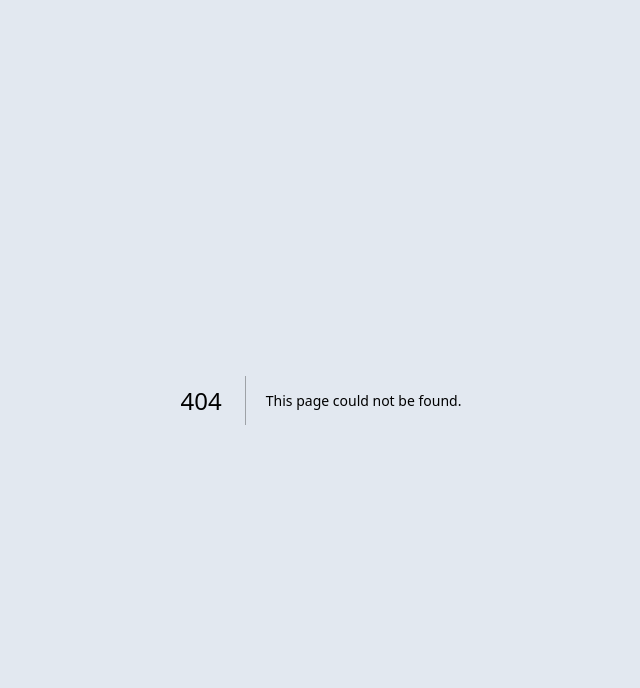
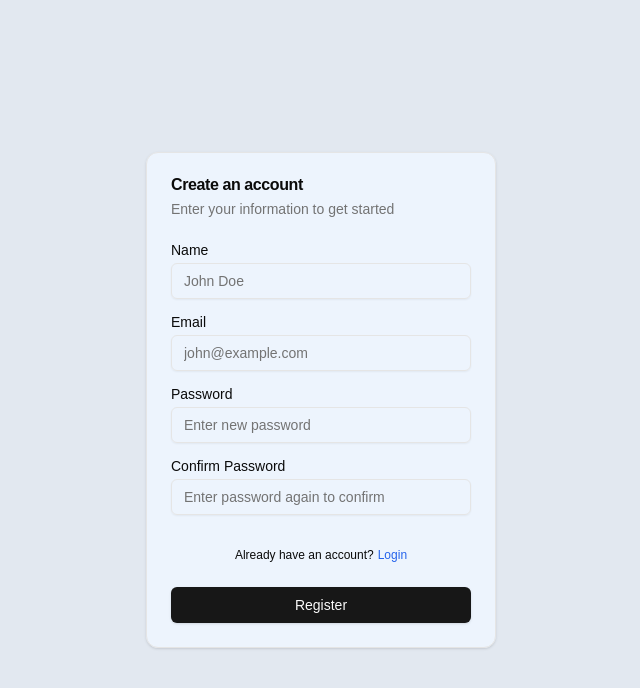
Before and after one commit to RaninduGeekiyanage/evotech-react-project_harshana, a Next.js app: page /register in a window 1280 px wide. Before the commit this address had no page. Shown: the top 688 px of the page, without its empty margins (319-959 px from the left). Built offline with nearby package versions, Linux system fonts and the light colour scheme.

Commit message:
27/12/2024 Session - P2

```diff
--- /dev/null
+++ b/app/register/page.jsx
@@ -0,0 +1,10 @@
+import RegisterForm from "./register-form";
+
+// Keep this as the server component (functional component)
+export default function RegisterPage() {
+  return (
+    <div className="container mx-auto">
+      <RegisterForm />
+    </div>
+  );
+}
--- /dev/null
+++ b/app/register/register-form.jsx
@@ -0,0 +1,121 @@
+"use client";
+
+import { useState } from "react";
+import { Button } from "@/components/ui/button";
+import {
+  Card,
+  CardContent,
+  CardDescription,
+  CardFooter,
+  CardHeader,
+  CardTitle,
+} from "@/components/ui/card";
+import { Input } from "@/components/ui/input";
+import { Label } from "@/components/ui/label";
+import Link from "next/link";
+
+const DEFAULT_ERROR = {
+  error: false,
+  message: "",
+};
+
+// Keep this as a client component (functional component)
+export default function RegisterForm() {
+  const [error, setError] = useState(DEFAULT_ERROR);
+
+  const handleSubmitForm = async (event) => {
+    event?.preventDefault();
+    const formData = new FormData(event?.currentTarget);
+    const name = formData.get("name") ?? "";
+    const email = formData.get("email") ?? "";
+    const password = formData.get("password") ?? "";
+    const confirmPassword = formData.get("confirm-password") ?? "";
+
+    // console.log("Sumbitted!", { name, email, password, confirmPassword });
+
+    if (name && email && password && confirmPassword) {
+      if (password === confirmPassword) {
+        setError(DEFAULT_ERROR);
+      } else {
+        setError({ error: true, message: "Passwords doesn't match" });
+      }
+    }
+
+    console.log("Error!", error);
+  };
+
+  return (
+    <div className="flex justify-center items-center min-h-screen">
+      <Card className="bg-blue-50/90 w-[350px]">
+        <CardHeader>
+          <CardTitle>Create an account</CardTitle>
+          <CardDescription>
+            Enter your information to get started
+          </CardDescription>
+        </CardHeader>
+        <form onSubmit={handleSubmitForm}>
+          <CardContent>
+            <div className="flex flex-col space-y-4">
+              <div className="flex flex-col space-y-1.5">
+                <Label htmlFor="name">Name</Label>
+                <Input id="name" name="name" placeholder="John Doe" />
+              </div>
+
+              <div className="flex flex-col space-y-1.5">
+                <Label htmlFor="email">Email</Label>
+                <Input
+                  id="email"
+                  name="email"
+                  type="email"
+                  placeholder="john@example.com"
+                />
+              </div>
+
+              <div className="flex flex-col space-y-1.5">
+                <Label htmlFor="password">Password</Label>
+                <Input
+                  id="password"
+                  name="password"
+                  type="password"
+                  placeholder="Enter new password"
+                />
+              </div>
+
+              <div className="flex flex-col space-y-1.5">
+                <Label htmlFor="confirm-password">Confirm Password</Label>
+                <Input
+                  id="confirm-password"
+                  name="confirm-password"
+                  type="password"
+                  placeholder="Enter password again to confirm"
+                />
+              </div>
+
+              {/* form errors */}
+              <div className="flex justify-center">
+                {error?.error && (
+                  <span className="text-red-600 text-xs text-center">
+                    {error.message}
+                  </span>
+                )}
+              </div>
+
+              <div className="flex justify-center gap-1 text-xs">
+                Already have an account?{" "}
+                <Link href="/login" className="text-blue-600 hover:underline">
+                  Login
+                </Link>
+              </div>
+            </div>
+          </CardContent>
+
+          <CardFooter className="flex justify-center">
+            <Button className="flex-1" type="submit">
+              Register
+            </Button>
+          </CardFooter>
+        </form>
+      </Card>
+    </div>
+  );
+}
--- /dev/null
+++ b/components/ui/button.jsx
@@ -0,0 +1,48 @@
+import * as React from "react"
+import { Slot } from "@radix-ui/react-slot"
+import { cva } from "class-variance-authority";
+
+import { cn } from "@/lib/utils"
+
+const buttonVariants = cva(
+  "inline-flex items-center justify-center gap-2 whitespace-nowrap rounded-md text-sm font-medium transition-colors focus-visible:outline-none focus-visible:ring-1 focus-visible:ring-neutral-950 disabled:pointer-events-none disabled:opacity-50 [&_svg]:pointer-events-none [&_svg]:size-4 [&_svg]:shrink-0 dark:focus-visible:ring-neutral-300",
+  {
+    variants: {
+      variant: {
+        default:
+          "bg-neutral-900 text-neutral-50 shadow hover:bg-neutral-900/90 dark:bg-neutral-50 dark:text-neutral-900 dark:hover:bg-neutral-50/90",
+        destructive:
+          "bg-red-500 text-neutral-50 shadow-sm hover:bg-red-500/90 dark:bg-red-900 dark:text-neutral-50 dark:hover:bg-red-900/90",
+        outline:
+          "border border-neutral-200 bg-white shadow-sm hover:bg-neutral-100 hover:text-neutral-900 dark:border-neutral-800 dark:bg-neutral-950 dark:hover:bg-neutral-800 dark:hover:text-neutral-50",
+        secondary:
+          "bg-neutral-100 text-neutral-900 shadow-sm hover:bg-neutral-100/80 dark:bg-neutral-800 dark:text-neutral-50 dark:hover:bg-neutral-800/80",
+        ghost: "hover:bg-neutral-100 hover:text-neutral-900 dark:hover:bg-neutral-800 dark:hover:text-neutral-50",
+        link: "text-neutral-900 underline-offset-4 hover:underline dark:text-neutral-50",
+      },
+      size: {
+        default: "h-9 px-4 py-2",
+        sm: "h-8 rounded-md px-3 text-xs",
+        lg: "h-10 rounded-md px-8",
+        icon: "h-9 w-9",
+      },
+    },
+    defaultVariants: {
+      variant: "default",
+      size: "default",
+    },
+  }
+)
+
+const Button = React.forwardRef(({ className, variant, size, asChild = false, ...props }, ref) => {
+  const Comp = asChild ? Slot : "button"
+  return (
+    (<Comp
+      className={cn(buttonVariants({ variant, size, className }))}
+      ref={ref}
+      {...props} />)
+  );
+})
+Button.displayName = "Button"
+
+export { Button, buttonVariants }
--- /dev/null
+++ b/components/ui/input.jsx
@@ -0,0 +1,19 @@
+import * as React from "react"
+
+import { cn } from "@/lib/utils"
+
+const Input = React.forwardRef(({ className, type, ...props }, ref) => {
+  return (
+    (<input
+      type={type}
+      className={cn(
+        "flex h-9 w-full rounded-md border border-neutral-200 bg-transparent px-3 py-1 text-base shadow-sm transition-colors file:border-0 file:bg-transparent file:text-sm file:font-medium file:text-neutral-950 placeholder:text-neutral-500 focus-visible:outline-none focus-visible:ring-1 focus-visible:ring-neutral-950 disabled:cursor-not-allowed disabled:opacity-50 md:text-sm dark:border-neutral-800 dark:file:text-neutral-50 dark:placeholder:text-neutral-400 dark:focus-visible:ring-neutral-300",
+        className
+      )}
+      ref={ref}
+      {...props} />)
+  );
+})
+Input.displayName = "Input"
+
+export { Input }
--- /dev/null
+++ b/components/ui/label.jsx
@@ -0,0 +1,18 @@
+"use client"
+
+import * as React from "react"
+import * as LabelPrimitive from "@radix-ui/react-label"
+import { cva } from "class-variance-authority";
+
+import { cn } from "@/lib/utils"
+
+const labelVariants = cva(
+  "text-sm font-medium leading-none peer-disabled:cursor-not-allowed peer-disabled:opacity-70"
+)
+
+const Label = React.forwardRef(({ className, ...props }, ref) => (
+  <LabelPrimitive.Root ref={ref} className={cn(labelVariants(), className)} {...props} />
+))
+Label.displayName = LabelPrimitive.Root.displayName
+
+export { Label }
--- a/package.json
+++ b/package.json
@@ -9,12 +9,14 @@
     "lint": "next lint"
   },
   "dependencies": {
+    "@radix-ui/react-label": "^2.1.1",
+    "@radix-ui/react-slot": "^1.1.1",
     "class-variance-authority": "^0.7.1",
     "clsx": "^2.1.1",
     "ky": "^1.7.2",
     "lucide-react": "^0.469.0",
     "mongodb": "^6.12.0",
-    "next": "15.0.4",
+    "next": "^15.1.1",
     "react": "^19.0.0",
     "react-dom": "^19.0.0",
     "react-icons": "^5.4.0",
```
Also changed, not shown: 1 other file (tests, documents, lock files or other folders).
